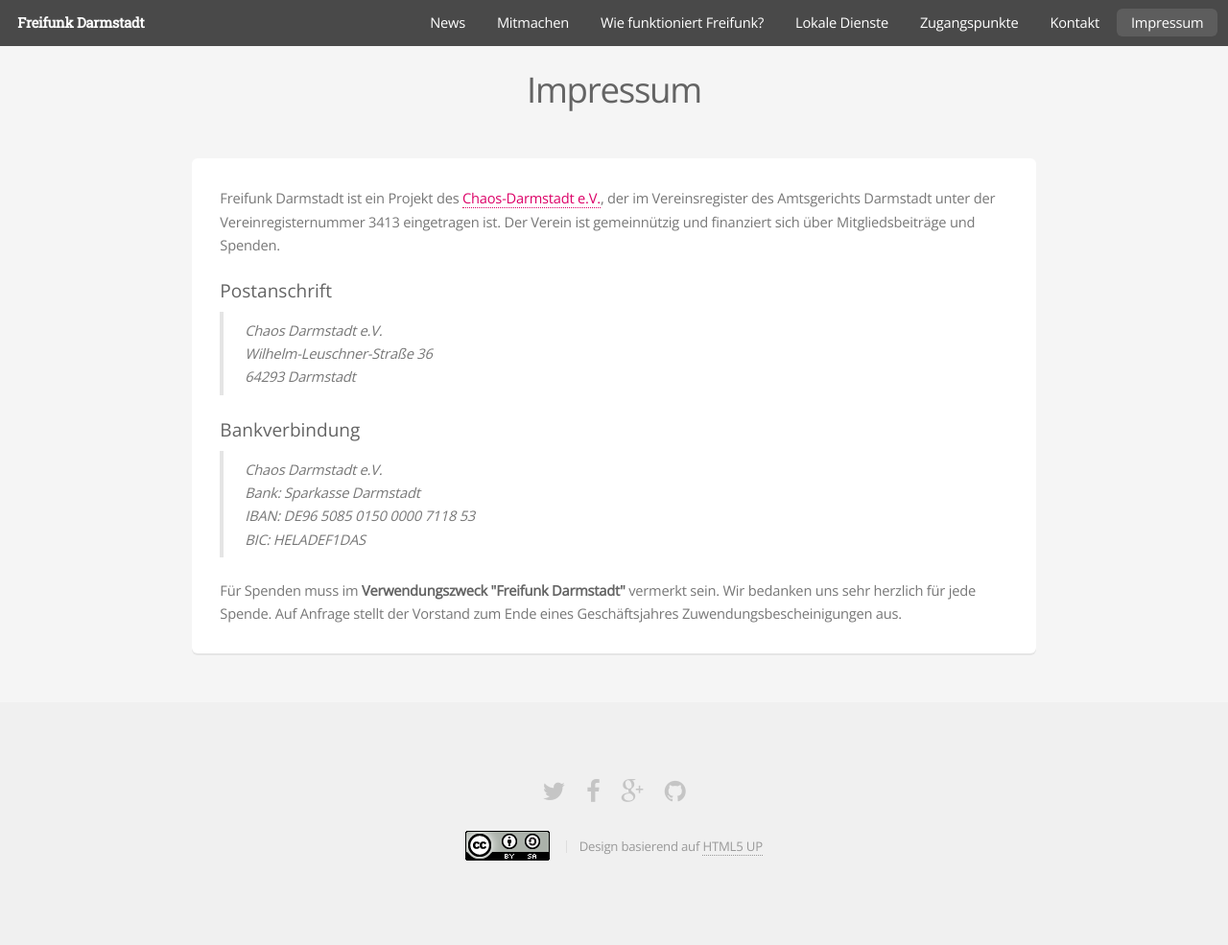
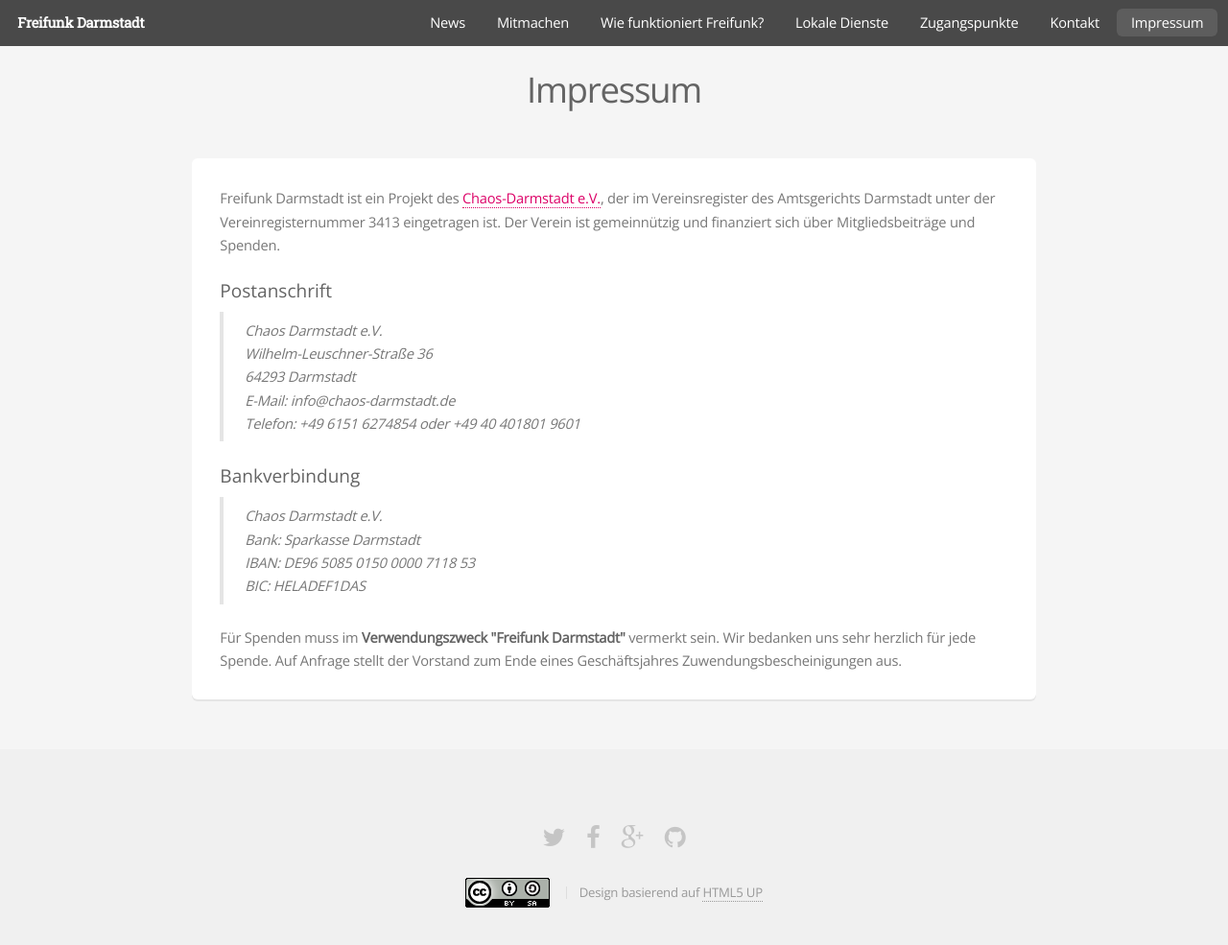
Before and after one commit to mdrenger/darmstadt.freifunk.net, a Jekyll site: the page built from pages/impressum.html, in a window 1280 px wide and 1036 px high. Shown: the top 985 px of the window at 96% size. Built offline with Jekyll 4.4.1, drawn with Linux system fonts in a browser that asks for light colours.

Commit message:
Impressum: add Telefon & Email

```diff
--- a/pages/impressum.html
+++ b/pages/impressum.html
@@ -25,7 +25,9 @@
 				<blockquote>
 					Chaos Darmstadt e.V.<br />
 					Wilhelm-Leuschner-Straße 36<br />
-					64293 Darmstadt
+					64293 Darmstadt<br />
+					E-Mail: info@chaos-darmstadt.de<br />
+					Telefon: +49 6151 6274854 oder +49 40 401801 9601
 				</blockquote>
 
 				<h4>Bankverbindung</h4>
```
